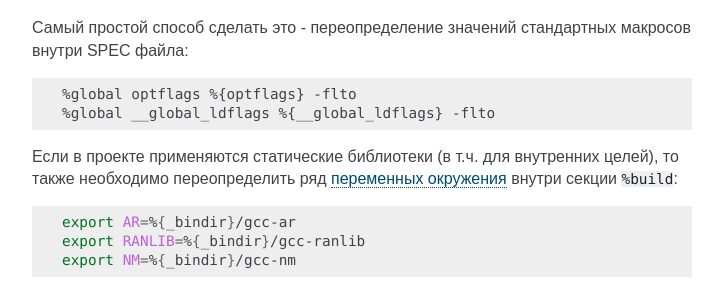
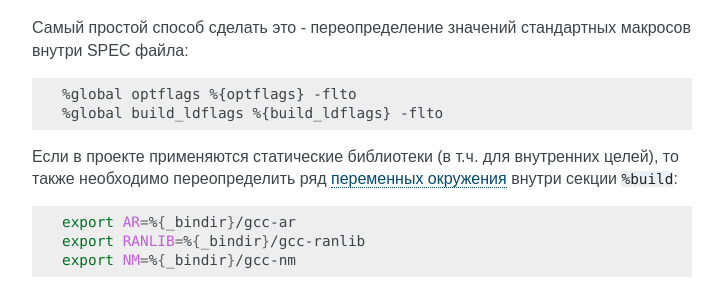
Before and after one commit to RussianFedora/FAQ, a Sphinx documentation site: the page built from source/development.rst, in a window 1280 px wide and 900 px high, scrolled down 6179 px. Shown: the part 174-468 px from the top of the window, without its empty margins (388-1111 px from the left). Built offline with Sphinx 7.4.7, drawn with Linux system fonts in a browser that asks for light colours.

Commit message:
Fixed deprecated rpm macro name.

```diff
--- a/source/development.rst
+++ b/source/development.rst
@@ -325,7 +325,7 @@
 
 .. code-block:: bash
 
-    gcc -shared $(rpm -E %{optflags}) -fPIC example.c -o example.so $(rpm -E %{__global_ldflags}) -lc
+    gcc -shared $(rpm -E %{optflags}) -fPIC example.c -o example.so $(rpm -E %{build_ldflags}) -lc
 
 Внедрим нашу библиотеку в известный доверенный процесс, например **whoami**:
 
@@ -356,7 +356,7 @@
 .. code-block:: text
 
     %global optflags %{optflags} -flto
-    %global __global_ldflags %{__global_ldflags} -flto
+    %global build_ldflags %{build_ldflags} -flto
 
 Если в проекте применяются статические библиотеки (в т.ч. для внутренних целей), то также необходимо переопределить ряд :ref:`переменных окружения <env-set>` внутри секции ``%build``:
 
```
